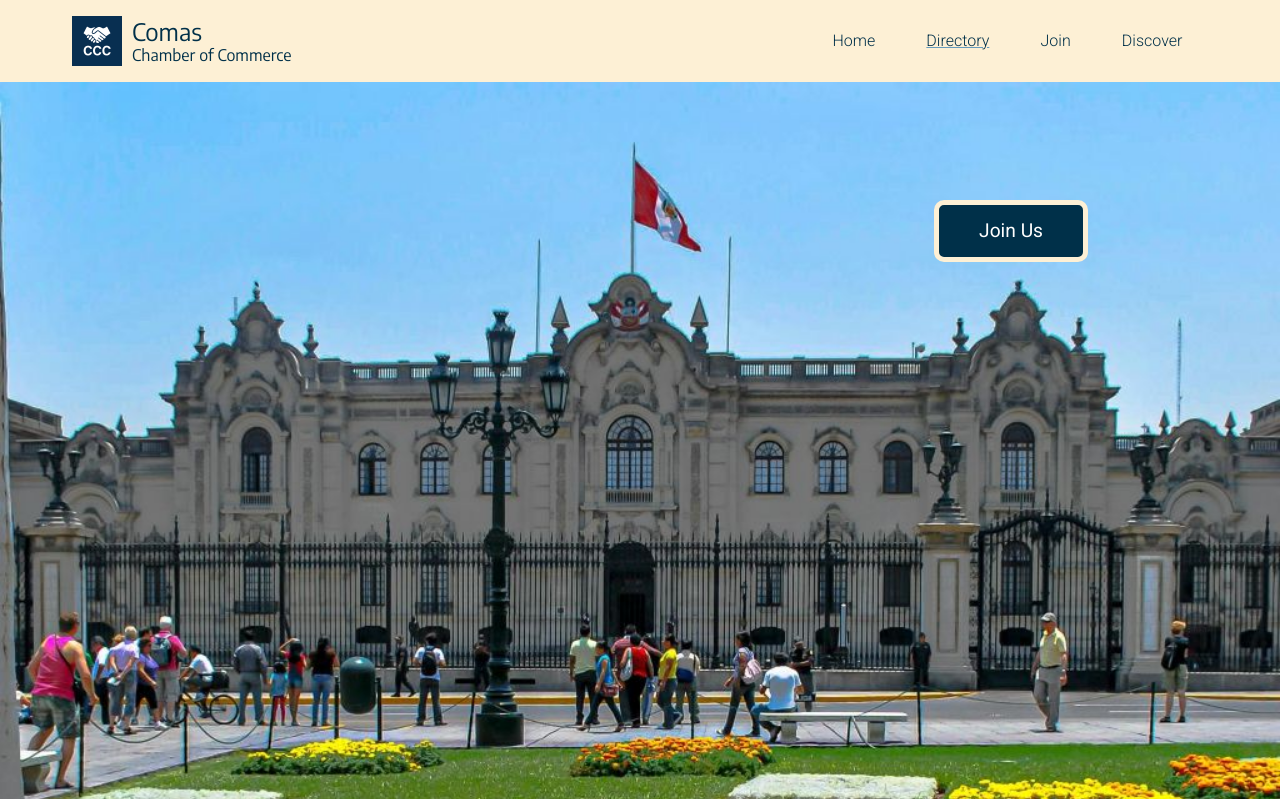
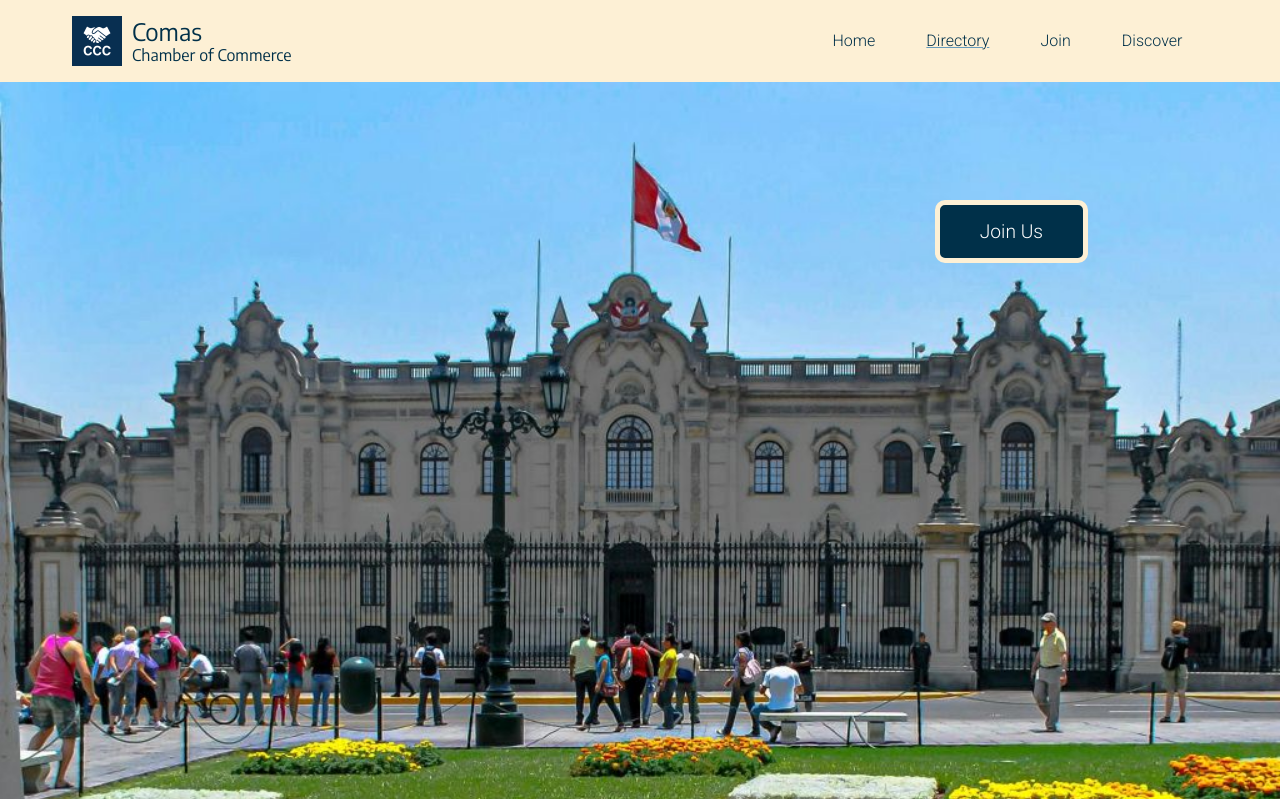
Before and after one commit to lionel-alvarado16/wdd231, a plain HTML site: page chamber/index.html in a window 1280 px wide. Shown: the top 799 px of the page. Drawn offline with Linux system fonts and the light colour scheme; no server answers.

Commit message:
Chamber Home Page Complete

```diff
--- a/chamber/index.html
+++ b/chamber/index.html
@@ -45,9 +45,7 @@
             <div id="hero-box">
                 <img id="hero-img" src="images/hero-ccc-1.jpg" alt="Comas City">
             </div>
-            <button class="button-box">
-                <a class="join" href="#">Join Us</a>
-            </button>
+            <a class="join" href="#">Join Us</a>
         </div>
         <h1 class="home-title">Home</h1>
         <div class="info-grid">
```
